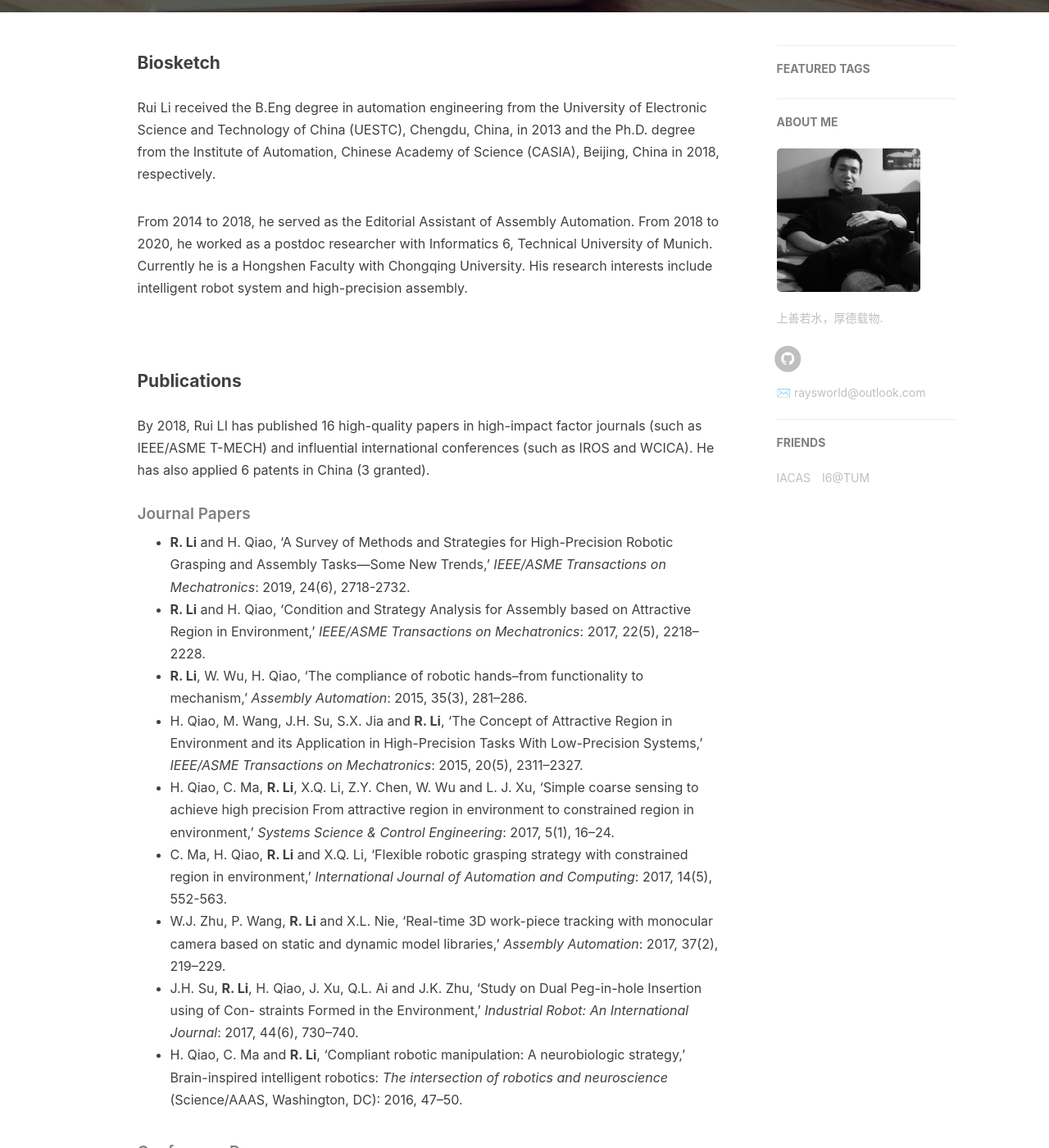
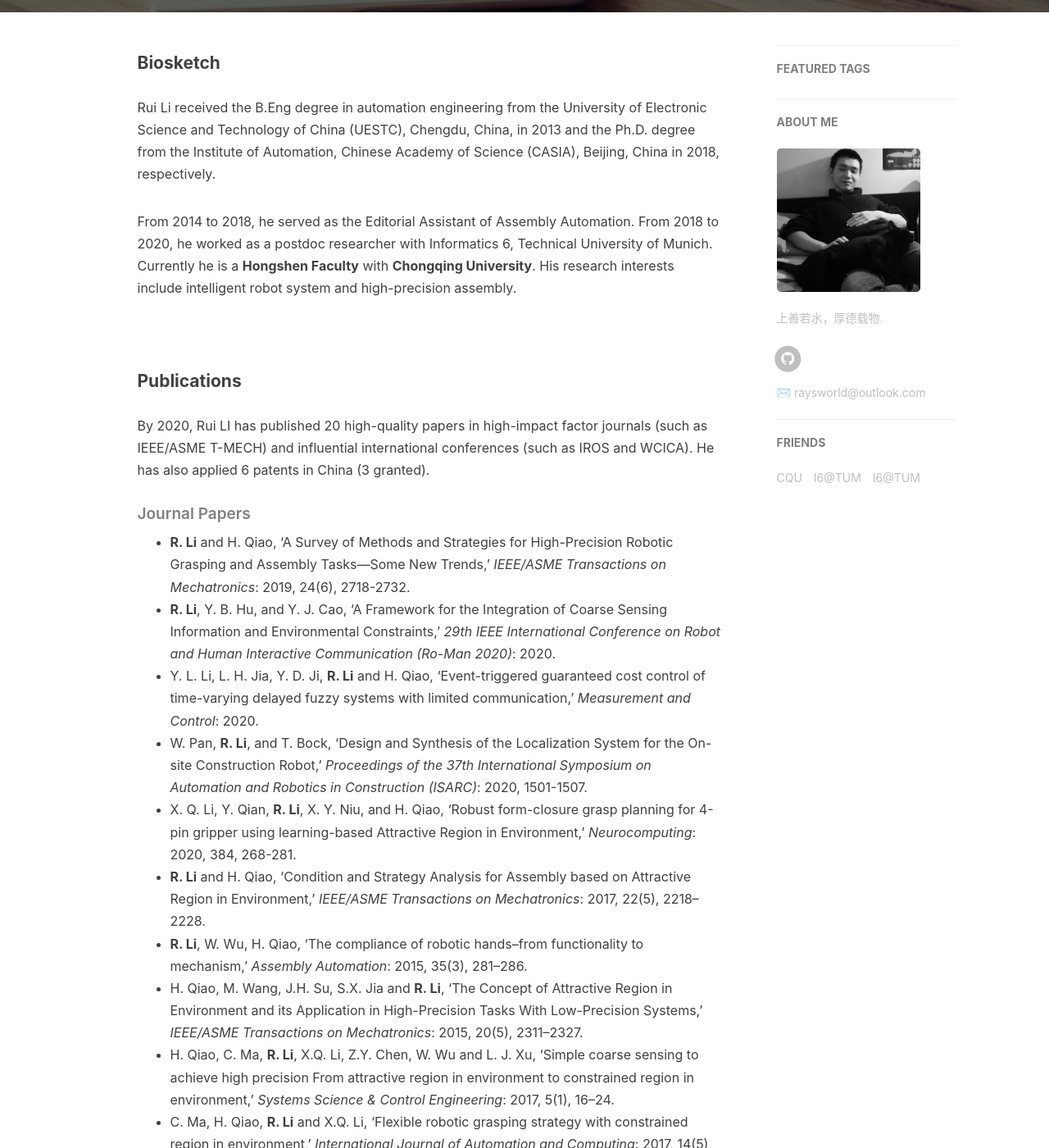
Before and after one commit to raysworld/raysworld.github.io, a Jekyll site: the page built from about.html, in a window 1280 px wide and 1400 px high, scrolled down 491 px. Shown: the whole window at 82% size. Built offline with Jekyll 4.4.1, drawn with Linux system fonts in a browser that asks for light colours; nearby versions of some CDN libraries; comment, search, counter and statistics services are not loaded; some of the changed text lies outside the part shown.

Commit message:
update info

```diff
--- a/_config.yml
+++ b/_config.yml
@@ -99,11 +99,14 @@ service-worker: true
 # Friends
 friends: [
     {
-        title: "IACAS",
-        href: "http://www.escience.cn/people/raysworld2013/index.html"
+        title: "CQU",
+        href: "http://accu.cqu.edu.cn/ywb/HOME.htm"
     },{
         title: "I6@TUM",
-        href: "http://www6.in.tum.de/people/rui-li-phd/"
+        href: "https://www.in.tum.de/i06/home/"
+    },{
+        title: "I6@TUM",
+        href: "https://www.in.tum.de/i06/home/"
     }
 ]
 
--- a/about.html
+++ b/about.html
@@ -20,17 +20,29 @@ header-img: "img/post-bg-rwd.jpg"
         Technology of China (UESTC), Chengdu, China, in 2013 and the Ph.D. degree from the Institute of Automation,
         Chinese Academy of Science (CASIA), Beijing, China in 2018, respectively.</p>
     <p>From 2014 to 2018, he served as the Editorial Assistant of Assembly Automation. From 2018 to 2020, he worked as a postdoc
-        researcher with Informatics 6, Technical University of Munich. Currently he is a Hongshen Faculty with Chongqing
-        University. His research interests include intelligent robot system and high-precision assembly.</p>
+        researcher with Informatics 6, Technical University of Munich. Currently he is a <strong>Hongshen Faculty</strong> with
+        <strong>Chongqing University</strong>. His research interests include intelligent robot system and high-precision assembly.</p>
     <p>&nbsp;</p>
     <h4>Publications</h4>
-    <p>By 2018, Rui LI has published 16 high-quality papers in high-impact factor journals (such as IEEE/ASME
+    <p>By 2020, Rui LI has published 20 high-quality papers in high-impact factor journals (such as IEEE/ASME
         T-MECH) and influential international conferences (such as IROS and WCICA). He has also applied 6 patents in
         China (3 granted).</p>
     <h5>Journal Papers</h5>
     <ul>
         <li><strong>R. Li</strong> and H. Qiao, ‘A Survey of Methods and Strategies for High-Precision Robotic Grasping
             and Assembly Tasks—Some New Trends,’ <em>IEEE/ASME Transactions on Mechatronics</em>: 2019, 24(6), 2718-2732.</li>
+        <li><strong>R. Li</strong>, Y. B. Hu, and Y. J. Cao, ‘A Framework for the Integration of Coarse Sensing Information and Environmental
+            Constraints,’ <em>29th IEEE International Conference on Robot and Human Interactive Communication (Ro-Man 2020)</em>:
+            2020.</li>
+        <li>Y. L. Li, L. H. Jia, Y. D. Ji, <strong>R. Li</strong> and H. Qiao, ‘Event-triggered guaranteed cost control of
+            time-varying delayed fuzzy systems with limited communication,’ <em>Measurement and Control</em>: 2020.</li>
+        <li>W. Pan, <strong>R. Li</strong>, and T. Bock, ‘Design and Synthesis of the Localization System for the On-site
+            Construction Robot,’ <em>Proceedings of the 37th International Symposium on Automation and Robotics in Construction
+            (ISARC)</em>: 2020, 1501-1507.</li>
+        <li>X. Q. Li, Y. Qian, <strong>R. Li</strong>, X. Y. Niu, and H. Qiao, ‘Robust form-closure grasp planning for 4-pin
+            gripper using learning-based Attractive Region in Environment,’ <em>Neurocomputing</em>: 2020, 384, 268-281.</li>
+
+
         <li><strong>R. Li</strong> and H. Qiao, ‘Condition and Strategy Analysis for Assembly based on Attractive Region
             in Environment,’ <em>IEEE/ASME Transactions on Mechatronics</em>: 2017, 22(5), 2218–2228.</li>
         <li><strong>R. Li</strong>, W. Wu, H. Qiao, ‘The compliance of robotic hands–from functionality to mechanism,’
@@ -89,8 +100,7 @@ header-img: "img/post-bg-rwd.jpg"
         <li>H. Qiao, Z. Y. Chen, C. Ma, <strong>R. Li</strong>, X. Q. Li, ‘A Robotic Hand for Peg-Hole Insertion,’
             Utility Model Patent: ZL201620131470.6.</li>
         <li>X. Q. Li, H. Qiao, J. H. Su, <strong>R. Li</strong>, Y. B. Song, X. Zhao, A. L. Yang, Robotic Grasping
-            System,’ Utility
-            Model Patent: ZL201520790633.7.</li>
+            System,’ Utility Model Patent: ZL201520790633.7.</li>
 
     </ul>
     <h5>Applied Patents</h5>
```
Also changed, not shown: other parts of about.html (+1 -2 lines).
